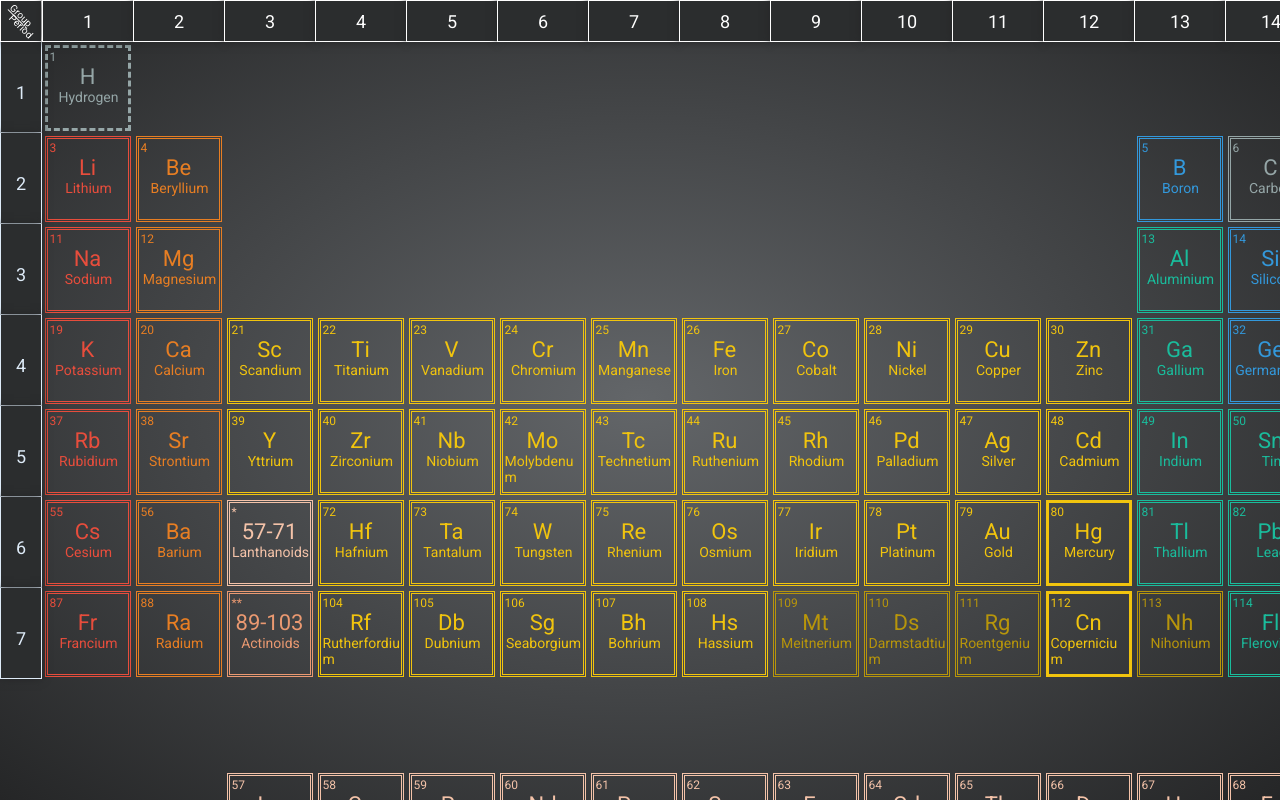
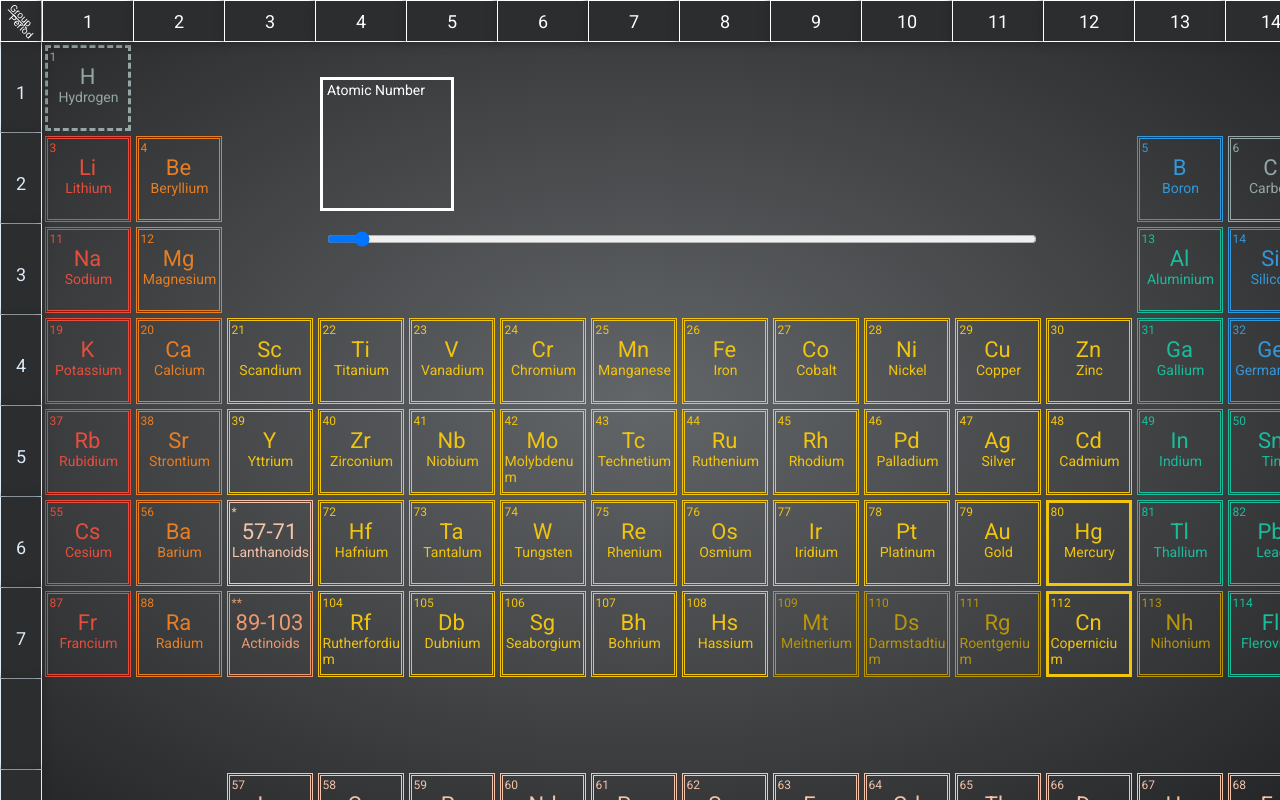
Before and after one commit to Swapnil511994/periodictable, a React (Create React App) app: page / in a window 1280 px wide. Built offline with nearby package versions, Linux system fonts and the light colour scheme.

Commit message:
Added Block for Controls, added styling for control box items

```diff
--- a/src/App.css
+++ b/src/App.css
@@ -345,3 +345,58 @@ nav.dark .toggler--slider {
   color: #b7950b;
   border-color: #b7950b;
 }
+
+/* Control Item */
+.control__item__container
+{
+  height: 15rem;
+  background-color: transparent;
+  display: flex;
+  flex-direction: column;
+  width: 45rem;
+  position: absolute;
+  top: 4rem;
+  left: 20rem;
+  color: white;
+}
+
+.block__container
+{
+  height: 10rem;
+  width: 100%;
+  display: flex;
+  flex-direction: row;
+  align-items: center;
+}
+
+.element__description
+{
+  border: 3px solid;
+  height: 8rem;
+  width: 8rem;
+}
+
+.ed__atomic_number
+{
+  font-size: 14px;
+  margin-left: 4px;
+  margin-top: 4px;
+}
+
+.slider__container
+{
+  height: 5rem;
+  width: 100%;
+  display: flex;
+}
+
+.slider__block
+{
+  width: 100%;
+  padding: 5px;
+}
+.temperature__slider
+{
+  border-radius: 5px;
+  width: 100%;
+}
--- /dev/null
+++ b/src/Components/ControlItem.js
@@ -0,0 +1,21 @@
+export default function ControlItem(props)
+{
+    let controlObj = props.controls;
+
+    return (
+        <div className="control__item__container">
+            <div className="block__container">
+                <div className="element__description">
+                    <abbr className="ed__atomic_number">Atomic Number</abbr>
+                </div>
+            </div>
+            <div className="slider__container">
+                <div className="slider__block">
+                    <input type="range" className="temperature__slider" min={0} max={7000} value={controlObj.temperature}
+                    onChange={props.handleTemperatureChange} />
+                </div>
+
+            </div>
+        </div>
+    );
+}
--- a/src/Components/PeriodicTable.js
+++ b/src/Components/PeriodicTable.js
@@ -4,6 +4,7 @@ import GroupHeaderItem from "./GroupHeaderItem";
 import GroupPeriodHeaderItem from "./GroupPeriodHeaderItem";
 import PeriodHeaderItem from "./PeriodHeaderItem";
 import PeriodicTableElement from "./PeriodicTableElement";
+import ControlItem from "./ControlItem";
 
 export default function PeriodicTable(props)
 {
@@ -11,9 +12,37 @@ export default function PeriodicTable(props)
         const [elements, setElements] = React.useState(()=>{
             return datum();
         });
+
         let groups = [];
+        let groupCount=3;
         let view = [];
         let position = 0;
+
+        const [controlObj,setControlObj] = React.useState({
+            alkali_metals: true,
+            alkali_earth_metals: true,
+            lanthanoids: true,
+            actinoids: true,
+            transition_metals: true,
+            post_transition_metals: true,
+            mettaloids: true,
+            other_nonmetals: true,
+            noble_gases: true,
+            unknown: true,
+            temperature: 273 //in K
+        });
+    //#endregion
+
+    //#region State Functions
+        function changeTemperature(event)
+        {
+            setControlObj((oldVal)=>{
+                return {
+                    ...oldVal,
+                    temperature: event.target.value
+                };
+            });
+        }
     //#endregion
 
     //#region Group Headers and Period Headers
@@ -30,9 +59,9 @@ export default function PeriodicTable(props)
         {
             groups[0].push(<PeriodHeaderItem key={"period__header__item__"+i} text={i} />);
         }
-        // groups[0].push(<PeriodHeaderItem key={"period__header__item__8"} text="" />);
-        // groups[0].push(<PeriodHeaderItem key={"period__header__item__9"} text="" />);
-        // groups[0].push(<PeriodHeaderItem key={"period__header__item__10"} text="" />);
+        groups[0].push(<PeriodHeaderItem key={"period__header__item__8"} text="" />);
+        groups[0].push(<PeriodHeaderItem key={"period__header__item__9"} text="" />);
+        groups[0].push(<PeriodHeaderItem key={"period__header__item__10"} text="" />);
     //#endregion
 
     //#region Add Elements to groups
@@ -54,7 +83,6 @@ export default function PeriodicTable(props)
         groups[3][6] = <PeriodicTableElement key={"pte__3__6"} element={{name:"Lanthanoids",phase:"solid",symbol:"57-71",number:"*",category:"lanthanide"}} />;
         groups[3][7] = <PeriodicTableElement key={"pte__3__7"} element={{name:"Actinoids",phase:"solid",symbol:"89-103",number:"**", category:"actinide"}} />;
 
-        let groupCount=3;
         for(let i=56;i<=70;i++)
         {
             let element = elements[i];
@@ -70,7 +98,11 @@ export default function PeriodicTable(props)
 
     //#endregion
 
-    //#region Final View
+    //#region Control Header
+        let controlItem = <ControlItem controls={controlObj} handleTemperatureChange={changeTemperature} />;
+    //#endregion
+
+    //#region Final View Object
         for(let i=0;i<=18;i++)
         {
             view.push(<div id={i===0?"groupHeader":""} key={"group__container__"+i} className="group__container">{groups[i]}</div>);
@@ -78,8 +110,11 @@ export default function PeriodicTable(props)
     //#endregion
 
     return (
+        <>
+        {controlItem}
         <div className="periodic__div">
             {view}
         </div>
+        </>
     );
 }
```
